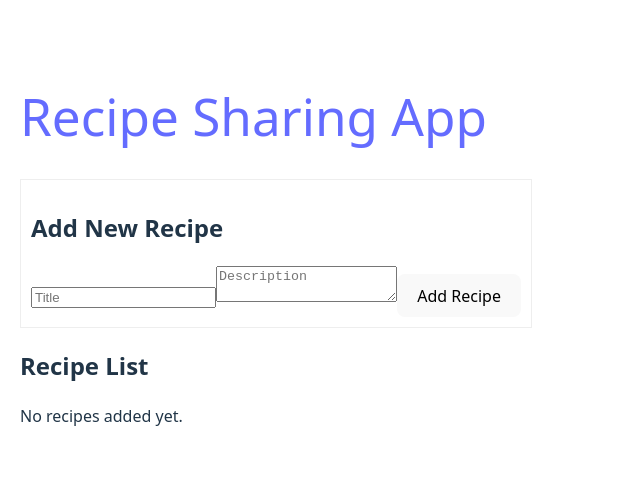
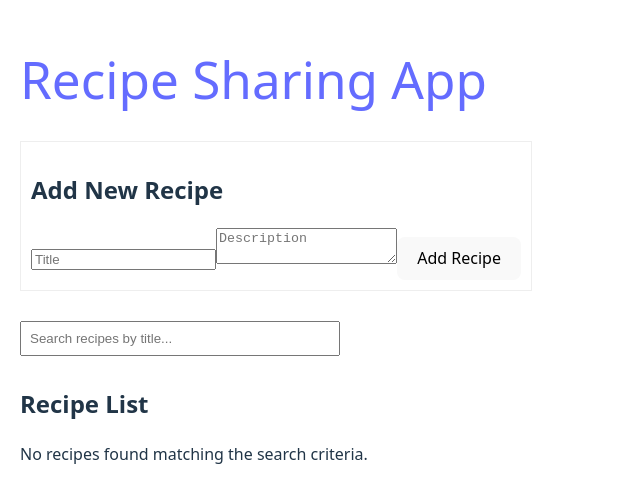
Before and after one commit to Tusneld/alx-fe-reactjs, a React (Vite) app in the folder recipe-sharing-app/: page / in a window 1280 px wide. Shown: the part 151-654 px from the top of the page, without its empty margins (0-640 px from the left). Built offline with nearby package versions, Linux system fonts and the light colour scheme.

Commit message:
feat: Completed Task 2, implementing advanced search and filtering with a new SearchBar component.

```diff
--- a/recipe-sharing-app/src/App.jsx
+++ b/recipe-sharing-app/src/App.jsx
@@ -1,4 +1,5 @@
 // src/App.jsx (with minimal routing setup)
+import SearchBar from './components/SearchBar';
 import { BrowserRouter as Router, Routes, Route, Link } from 'react-router-dom';
 import AddRecipeForm from './components/AddRecipeForm';
 import RecipeList from './components/RecipeList';
@@ -15,6 +16,7 @@
           <Route path="/" element={
             <>
               <AddRecipeForm />
+              <SearchBar />
               <RecipeList />
             </>
           } />
--- a/recipe-sharing-app/src/components/RecipeList.jsx
+++ b/recipe-sharing-app/src/components/RecipeList.jsx
@@ -2,14 +2,15 @@
 import useRecipeStore from '../stores/recipeStore';
 
 const RecipeList = () => {
-    // Select only the 'recipes' state from the store
-    const recipes = useRecipeStore(state => state.recipes);
+    // Select the filtered recipes state
+    const filteredRecipes = useRecipeStore(state => state.filteredRecipes);
 
     return (
       <div>
         <h2>Recipe List</h2>
-        {recipes.length === 0 ? <p>No recipes added yet.</p> : null}
-        {recipes.map(recipe => (
+        {filteredRecipes.length === 0 ? <p>No recipes found matching the search criteria.</p> : null}
+        {filteredRecipes.map(recipe => (
+          // Add Link to RecipeDetails here
           <div key={recipe.id} style={{ border: '1px solid #ccc', padding: '10px', margin: '5px 0' }}>
             <h3>{recipe.title}</h3>
             <p>{recipe.description}</p>
@@ -18,5 +19,4 @@
       </div>
     );
   };
-
 export default RecipeList;
--- /dev/null
+++ b/recipe-sharing-app/src/components/SearchBar.jsx
@@ -0,0 +1,19 @@
+// src/components/SearchBar.jsx
+import useRecipeStore from '../stores/recipeStore';
+
+const SearchBar = () => {
+  // Select only the 'setSearchTerm' action
+  const setSearchTerm = useRecipeStore(state => state.setSearchTerm);
+  const searchTerm = useRecipeStore(state => state.searchTerm); // Optional: to display current term
+
+  return (
+    <input
+      type="text"
+      placeholder="Search recipes by title..."
+      value={searchTerm}
+      onChange={(e) => setSearchTerm(e.target.value)}
+      style={{ padding: '8px', width: '300px', margin: '10px 0' }}
+    />
+  );
+};
+export default SearchBar;
--- a/recipe-sharing-app/src/stores/recipeStore.js
+++ b/recipe-sharing-app/src/stores/recipeStore.js
@@ -1,26 +1,33 @@
-// src/stores/recipeStore.js
+// src/stores/recipeStore.js (Further Updated)
 import create from 'zustand';
 
-const useRecipeStore = create(set => ({
+const useRecipeStore = create((set, get) => ({ // Use 'get' for filterRecipes
   recipes: [],
-  searchTerm: '', // Prepare for Task 2
+  searchTerm: '',
 
-  addRecipe: (newRecipe) => set(state => ({ recipes: [...state.recipes, newRecipe] })),
+  setSearchTerm: (term) => {
+    set({ searchTerm: term });
+    get().filterRecipes(); // Immediately compute filtered results
+  },
 
-  // Action to delete a recipe
-  deleteRecipe: (recipeId) => set(state => ({
-    recipes: state.recipes.filter(recipe => recipe.id !== recipeId)
-  })),
+  // Action to compute filtered recipes based on the current searchTerm
+  filterRecipes: () => {
+    const state = get();
+    const filtered = state.recipes.filter(recipe =>
+      recipe.title.toLowerCase().includes(state.searchTerm.toLowerCase())
+    );
+    set({ filteredRecipes: filtered });
+  },
 
-  // Action to update an existing recipe
-  updateRecipe: (updatedRecipe) => set(state => ({
-    recipes: state.recipes.map(recipe =>
-      recipe.id === updatedRecipe.id ? updatedRecipe : recipe
-    )
-  })),
+  // Initialize filteredRecipes to recipes whenever recipes update
+  setRecipes: (recipes) => {
+    set({ recipes });
+    get().filterRecipes(); // Re-filter whenever the main list changes
+  },
 
-  setRecipes: (recipes) => set({ recipes }),
-  // ... other state/actions for tasks 2 & 3
+  // ... (addRecipe, deleteRecipe, updateRecipe remain the same, but should call get().filterRecipes() if needed)
+
+  filteredRecipes: [], // New state property for filtered results
 }));
 
 export default useRecipeStore;
```
